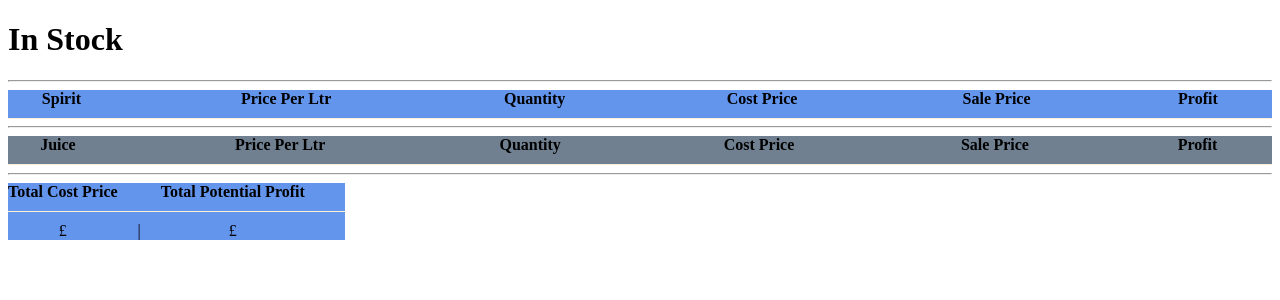
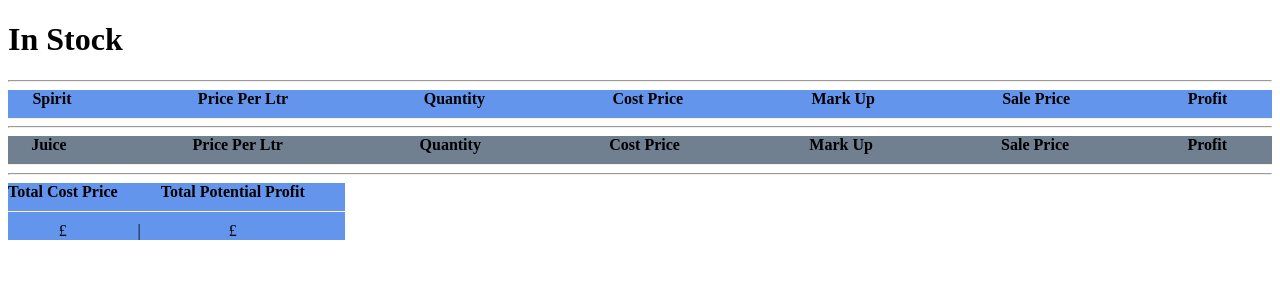
Before and after one commit to IanTennyson/cocktail_bar, a Sinatra app: template views/ingredients/index.erb in a window 1280 px wide. Shown: the part 70-370 px from the top of the page. Run offline with Sinatra, Linux system fonts and the light colour scheme; the template is opened without the code that fills it, so the values that code supplies are empty; parts of the project's set-up code (start-up, migrations or seed data) failed here and were passed over.

Commit message:
fixed an issue with the mark up

```diff
--- a/views/ingredients/index.erb
+++ b/views/ingredients/index.erb
@@ -9,6 +9,8 @@
     <th>Quantity</th>
     <th></th>
     <th>Cost Price</th>
+    <th></th>
+    <th>Mark Up</th>
     <th></th>
     <th>Sale Price</th>
     <th></th>
@@ -26,6 +28,8 @@
       <td><%= alc_ing.quantity_level %></td>
       <td>|</td>
       <td>£<%= alc_ing.cost_price %></td>
+      <td>|</td>
+      <td>x<%= alc_ing.ingredient_mark_up %></td>
       <td>|</td>
       <td>£<%= alc_ing.sale_price %></td>
       <td>|</td>
@@ -66,6 +70,8 @@
     <th></th>
     <th>Cost Price</th>
     <th></th>
+    <th>Mark Up</th>
+    <th></th>
     <th>Sale Price</th>
     <th></th>
     <th>Profit</th>
@@ -77,10 +83,11 @@
       <td>|</td>
       <td>£<%= non_alc_ing.price_per_ltr %></td>
       <td>|</td>
-
       <td><%= non_alc_ing.quantity_level %></td>
       <td>|</td>
       <td>£<%= non_alc_ing.cost_price %></td>
+      <td>|</td>
+      <td>x<%= non_alc_ing.ingredient_mark_up %></td>
       <td>|</td>
       <td>£<%= non_alc_ing.sale_price %></td>
       <td>|</td>
```
Also changed, not shown: views/ingredients/edit.erb (+11 -0 lines), views/ingredients/new.erb (+4 -5 lines), views/cocktails/new.erb (added).
